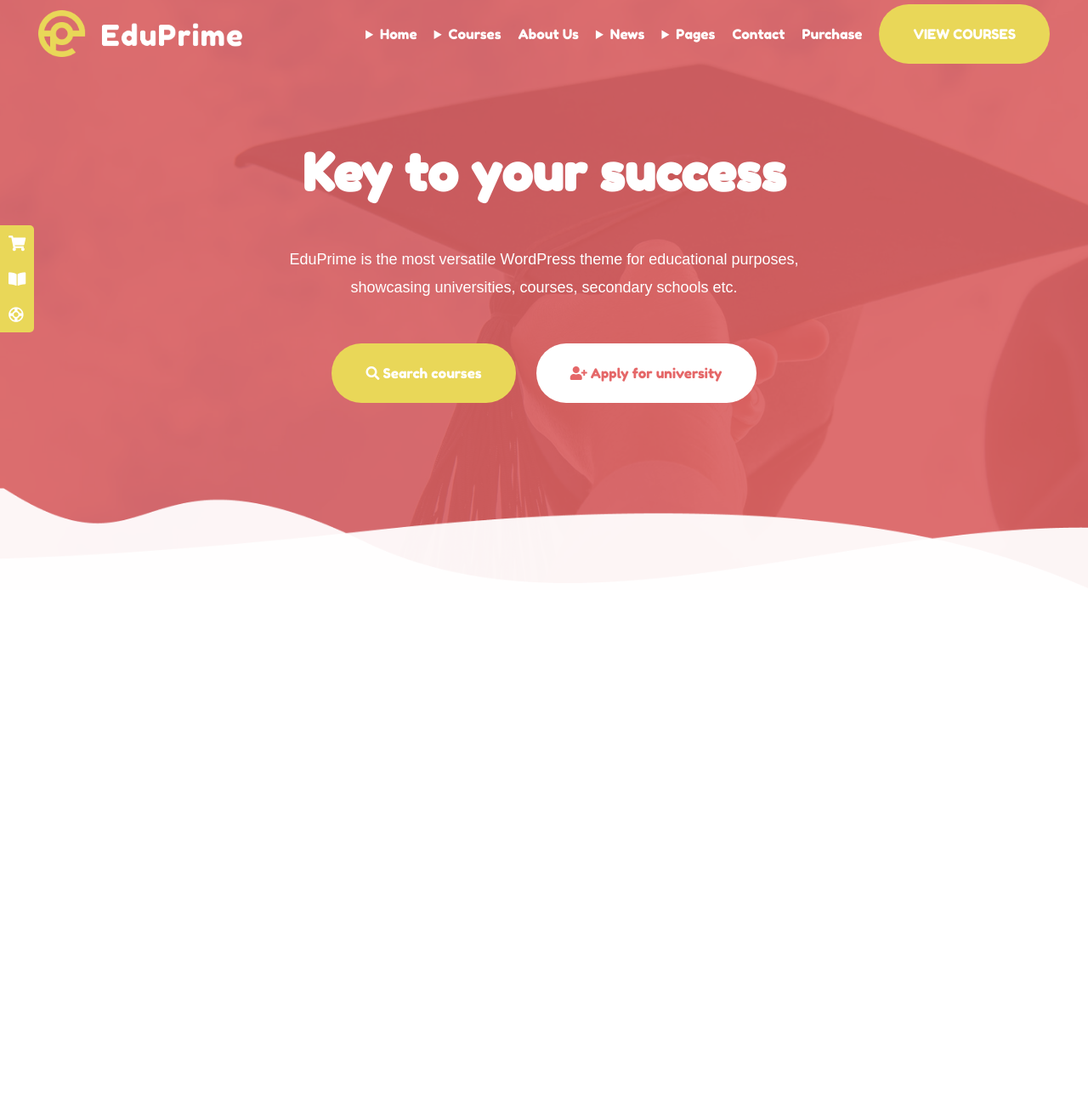
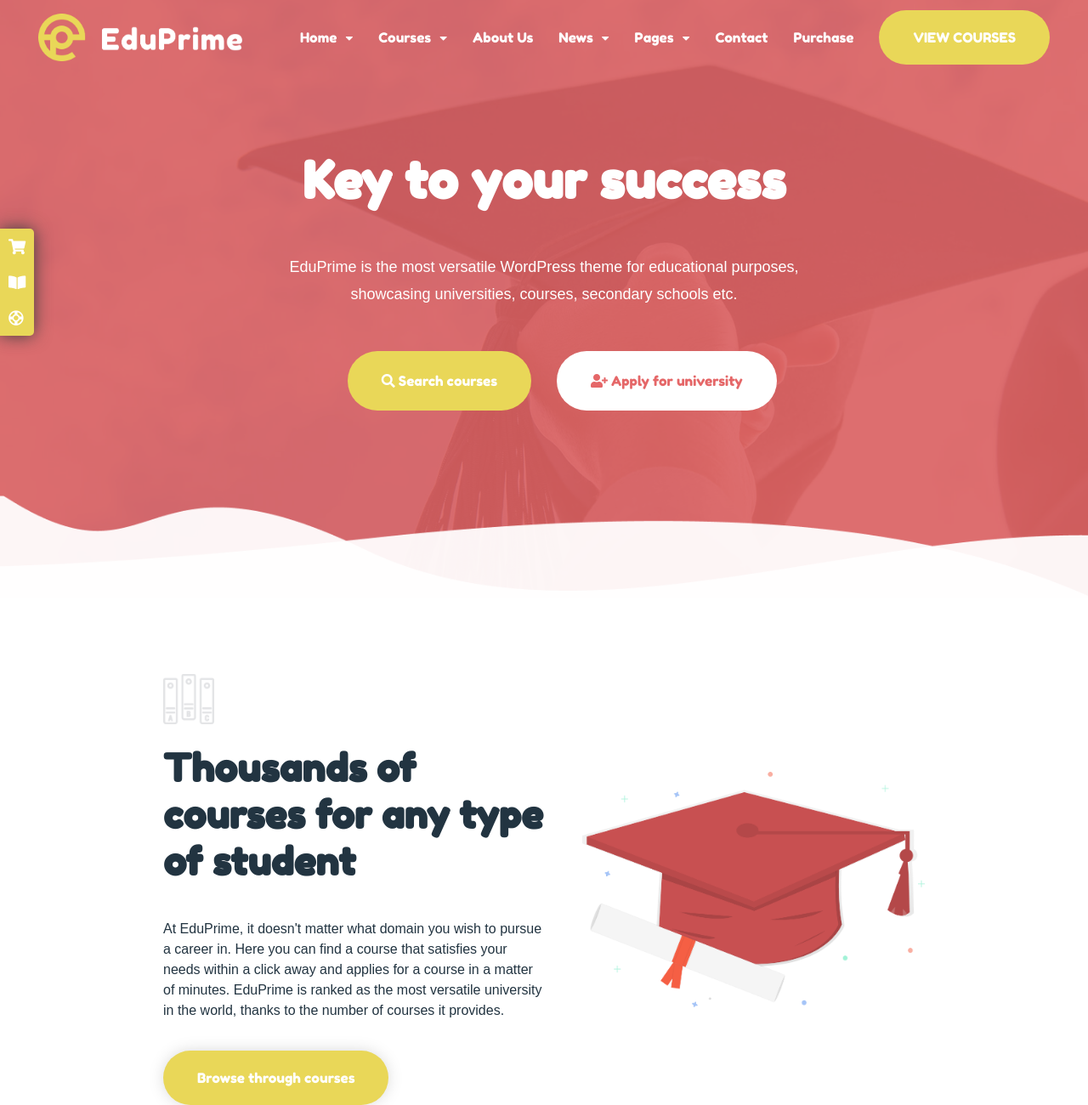
Before and after one commit to jacopo-vinanti96/proj-html-vuejs, a website: page index.html in a window 1280 px wide. Shown: the part 38-1338 px from the top of the page at 85% size. Before the commit the page ends 800 px from the top, so only its background shows below. Drawn offline with Linux system fonts and the light colour scheme.

Commit message:
Main w.i.p. Feature_box completata

```diff
--- a/index.html
+++ b/index.html
@@ -12,10 +12,10 @@
 </head>
 <body>
   <header>
-    <div id="top-bar" class="flex_row flex_center">
+    <div id="top-bar" class="flex_center">
       <img class="logo" src="images/theme_eduprime_logo.png" alt="Eduprime logo">
       <nav>
-        <ul class="flex_row">
+        <ul class="flex_center">
           <li>
             <details>
               <summary>Home</summary>
@@ -40,7 +40,7 @@
           <li><a href="#">Contact</a></li>
           <li><a href="#">Purchase</a></li>
           <li>
-            <a class="btn btn--big btn--secondary" href="#">VIEW COURSES</a>
+            <a class="btn btn--medium btn--secondary" href="#">VIEW COURSES</a>
           </li>
         </ul>
       </nav>
@@ -61,8 +61,14 @@
     </div>
   </header>
   <main>
-    <section id="presentation">
-
+    <section class="feature_box flex_center mt-90 container--medium" id="presentation">
+      <div class="feature_box__text">
+        <img src="images/Books-icon.png" alt="thousands of courses icon">
+        <h2 class="mt-20">Thousands of courses for any type of student</h2>
+        <p class="mt-40">At EduPrime, it doesn't matter what domain you wish to pursue a career in. Here you can find a course that satisfies your needs within a click away and applies for a course in a matter of minutes. EduPrime is ranked as the most versatile university in the world, thanks to the number of courses it provides.</p>
+        <a class="btn btn--medium btn--secondary mt-35" href="#">Browse through courses</a>
+      </div>
+      <img src="images/Graduation-Illustration.png" alt="graduation illustration" class="feature_box__img">
     </section>
     <section id="faculties">
 
--- a/src/sass/partials/_btns.scss
+++ b/src/sass/partials/_btns.scss
@@ -1,16 +1,30 @@
 .btn {
+  display: inline-block;
 
   &--function {
     border: none;
     &:focus {
       outline: none;
     }
+    &:hover {
+      cursor: pointer;
+    }
+  }
+
+  &--big,
+  &--medium {
+    padding: 0 40px;
+    border-radius: 40px;
+    font-size: $font_size_300;
   }
 
   &--big {
-    padding: 25px 40px;
-    border-radius: 40px;
-    font-size: $font_size_300;
+    height: 70px;
+  }
+
+  &--medium {
+    height: 64px;
+    line-height: 64px;
   }
 
   &--primary {
@@ -30,3 +44,9 @@
 
 
 }
+
+main {
+  .btn {
+    box-shadow: 0 0 20px -3px $border_color_5;
+  }
+}
--- a/src/sass/partials/_common.scss
+++ b/src/sass/partials/_common.scss
@@ -16,12 +16,14 @@ ul {
   }
 }
 
-
-.flex_row {
+.flex_center {
   display: flex;
   justify-content: space-between;
+  align-items: center;
 }
 
-.flex_center {
-  align-items: center;
+.container--medium {
+  width: 70%;
+  margin-right: auto;
+  margin-left: auto;
 }
--- /dev/null
+++ b/src/sass/partials/_feature_box.scss
@@ -0,0 +1,11 @@
+.feature_box__text {
+  width: 50%;
+}
+
+.feature_box__text img {
+  width: 60px;
+}
+
+.feature_box__img {
+  width: 45%;
+}
--- a/src/sass/partials/_header.scss
+++ b/src/sass/partials/_header.scss
@@ -36,13 +36,25 @@ header {
   padding: 50px 45px 0;
 }
 
-#top-bar li:not(:last-child),
-#hero .btn:not(:last-child) {
-  margin-right: 20px;
+#top-bar li:not(:last-child) {
+  margin-right: 30px;
 }
 
 .logo {
   width: 240px;
+}
+
+details > summary {
+  list-style: none;
+}
+
+details > summary::after {
+  font-family: "Font Awesome 5 Free";
+  content: "\f0d7";
+  font-weight: 900;
+  color: $font_color_light;
+  margin-left: 10px;
+  font-size: 14px;
 }
 
 #hero {
@@ -52,6 +64,24 @@ header {
   text-align: center;
 }
 
+.hero__actions {
+  position: relative;
+  height: 70px;
+}
+
+.hero__actions .btn.btn--secondary {
+  position: absolute;
+  margin-right: 15px;
+  right: 50%;
+}
+
+.hero__actions .btn.btn--inverted {
+  position: absolute;
+  margin-left: 15px;
+  left: 50%;
+}
+
+
 #side-bar {
   position: absolute;
   left: 0;
@@ -60,6 +90,7 @@ header {
   background-color: $bg_color_secondary;
   border-top-right-radius: 5px;
   border-bottom-right-radius: 5px;
+  box-shadow: 0 0 20px $font_color_10;
 }
 
 #side-bar > * {
--- a/src/sass/partials/_typo.scss
+++ b/src/sass/partials/_typo.scss
@@ -24,3 +24,16 @@ h1 ~ p {
   font-size: $font_size_400;
   line-height: 180%;
 }
+
+h2 {
+  font-size: $font_size_800;
+  color: $font_color_11;
+}
+
+h2 ~ p {
+  color: $font_color_11;
+}
+
+p {
+  line-height: 150%;
+}
--- a/src/sass/partials/_variables.scss
+++ b/src/sass/partials/_variables.scss
@@ -51,7 +51,7 @@ $border_color_6: #79B530;
 
 // Font size
 $font_size_900: 60px;
-$font_size_800: 40px;
+$font_size_800: 45px;
 $font_size_700: 35px;
 $font_size_600: 22px;
 $font_size_500: 20px;
--- a/src/sass/style.scss
+++ b/src/sass/style.scss
@@ -4,3 +4,4 @@
 @import "partials/_btns.scss";
 @import "partials/_header.scss";
 @import "partials/_main.scss";
+@import "partials/_feature_box.scss";
```
Also changed, not shown: css/style.css.
